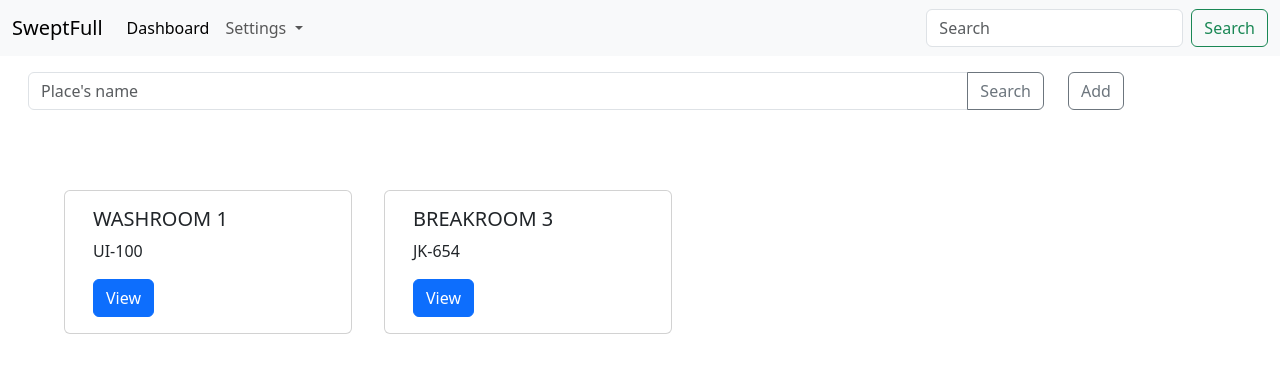
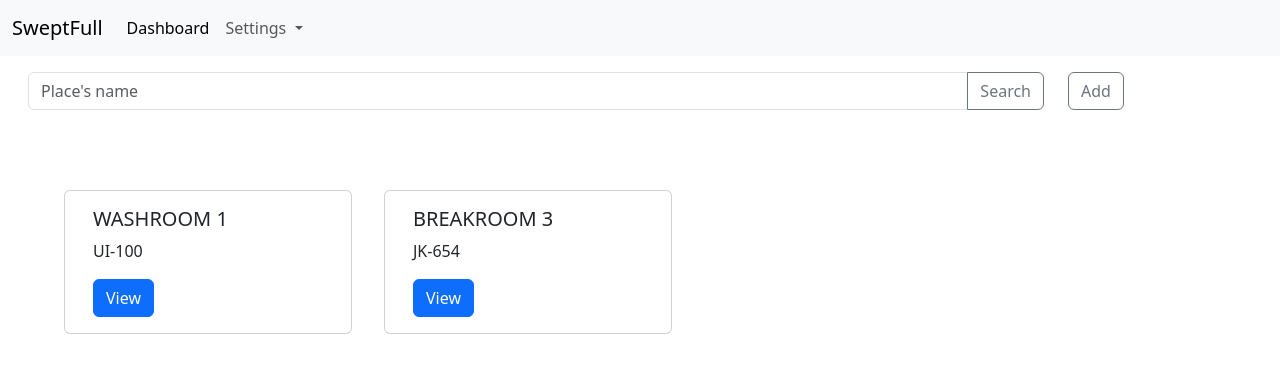
Before and after one commit to jesmarquez/sweepfull, an Angular app: page /places in a window 1280 px wide. Shown: the top 372 px of the page. Built offline with nearby package versions, Linux system fonts and the light colour scheme.

Commit message:
Remove search menu ppal

```diff
--- a/src/app/app.component.html
+++ b/src/app/app.component.html
@@ -26,10 +26,6 @@
               </ul>
             </li>
           </ul>
-          <form class="d-flex" role="search">
-            <input class="form-control me-2" type="search" placeholder="Search" aria-label="Search">
-            <button class="btn btn-outline-success" type="submit">Search</button>
-          </form>
         </div>
       </div>
     </nav>
```
